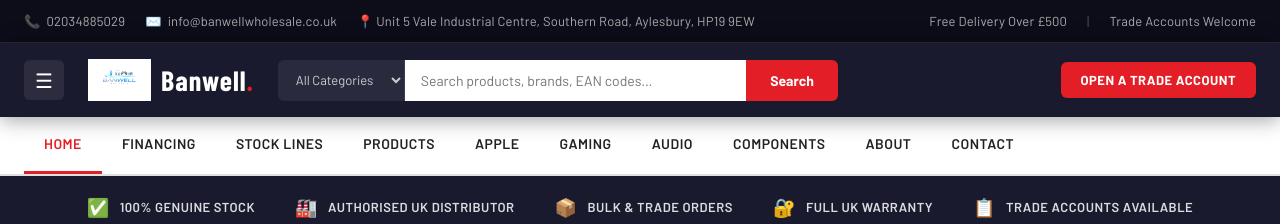
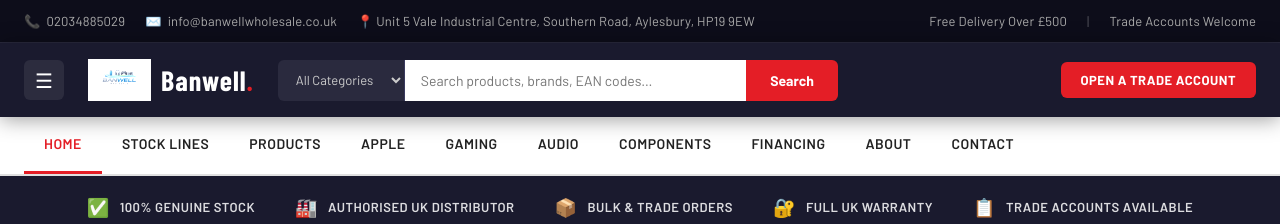
Before and after one commit to Farhan1232/banwellwholesale_web, a React (Vite) app: page / in a window 1280 px wide. Shown: the top 224 px of the page. Built offline with nearby package versions, Linux system fonts and the light colour scheme; a web font is replaced by a local one.

Commit message:
Describe your changes

```diff
--- a/src/App.jsx
+++ b/src/App.jsx
@@ -1194,13 +1194,13 @@
 // ─── DATA ─────────────────────────────────────────────────────────────────────
 const NAV_LINKS = [
   { label: "Home", section: "home" },
-  { label: "Financing", section: "financing" },
   { label: "Stock Lines", section: "hot-deals" },
   { label: "Products", section: "products" },
   { label: "Apple", section: "products" },
   { label: "Gaming", section: "products" },
   { label: "Audio", section: "products" },
   { label: "Components", section: "products" },
+  { label: "Financing", section: "financing" },
   { label: "About", section: "about" },
   { label: "Contact", section: "contact" },
 ];
```
